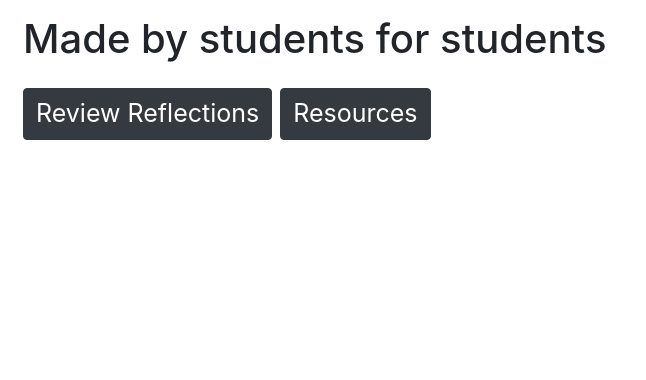
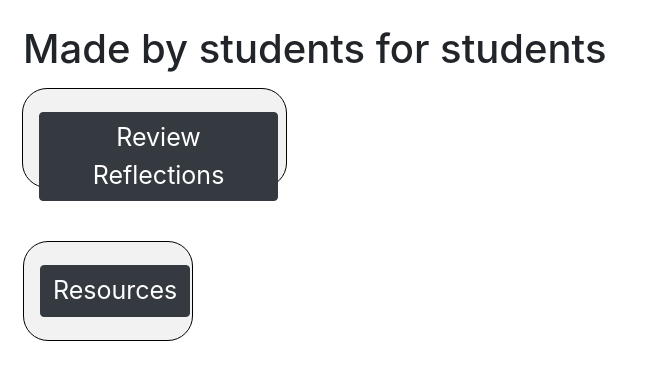
Before and after one commit to BaseCampCoding/django-unit-project-joseph-dylan-greg, a Django app: page /home/ in a window 1280 px wide. Shown: the part 62-442 px from the top of the page, without its empty margins (0-646 px from the left). Run offline with Django 3.2, Linux system fonts and the light colour scheme; a user stored in the database is signed in; parts of the project's set-up code (start-up, migrations or seed data) failed here and were passed over.

Commit message:
added more styling to home

```diff
--- a/templates/home.html
+++ b/templates/home.html
@@ -5,15 +5,15 @@
 {% block content %}
 <div style="padding: 15px;">
     <div>
-        <h1 style="margin-bottom: 25px;" class="ml-2">Made by students for students</h1>
+        <h1 style="margin-bottom: 25px; margin:10px;" class="ml-2">Made by students for students</h1>
     </div>
-    <div style = "display:flex; flex-direction: row;">
-        <a class="btn btn-dark ml-2" href="{% url 'reflection_detail' %}" style=" font-size:25px;">Review Reflections</a>
-        <div>
-            <a href="{% url 'resource' %}">
-                <button class="btn btn-dark ml-2" style=" font-size:25px;">Resources</button>
-            </a>
-        </div>
+    <div style="background:#f2f2f2; border-radius:25px; border:.5px solid black; width:265px; margin-top: 15px; margin-left: 7px; padding: 8px; height:100px; ">
+        <a class="btn btn-dark ml-2" href="{% url 'reflection_detail' %}" style="font-size:25px; margin-bottom: 25px; margin-top: 15px; ">Review Reflections</a>
+    <div style="background:#f2f2f2; border-radius:25px; border:.5px solid black; width:170px; margin-top: 15px; margin-left: -8px; padding: 8px; height:100px; ">
+        <a href="{% url 'resource' %}">
+            <button class="btn btn-dark ml-2" style="font-size:25px; margin-top: 15px;">Resources</button>
+        </a>
+    </div>
     </div>
 </div>
 
```
Also changed, not shown: templates/welcome.html (+2 -8 lines).
